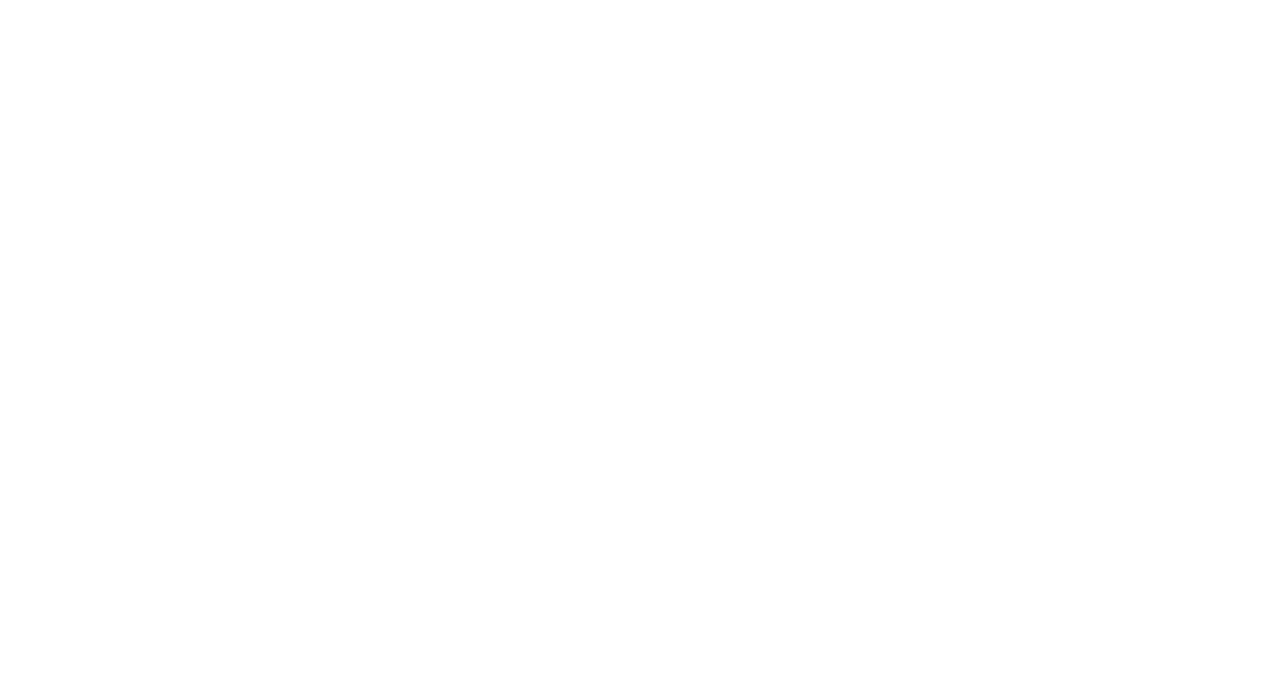
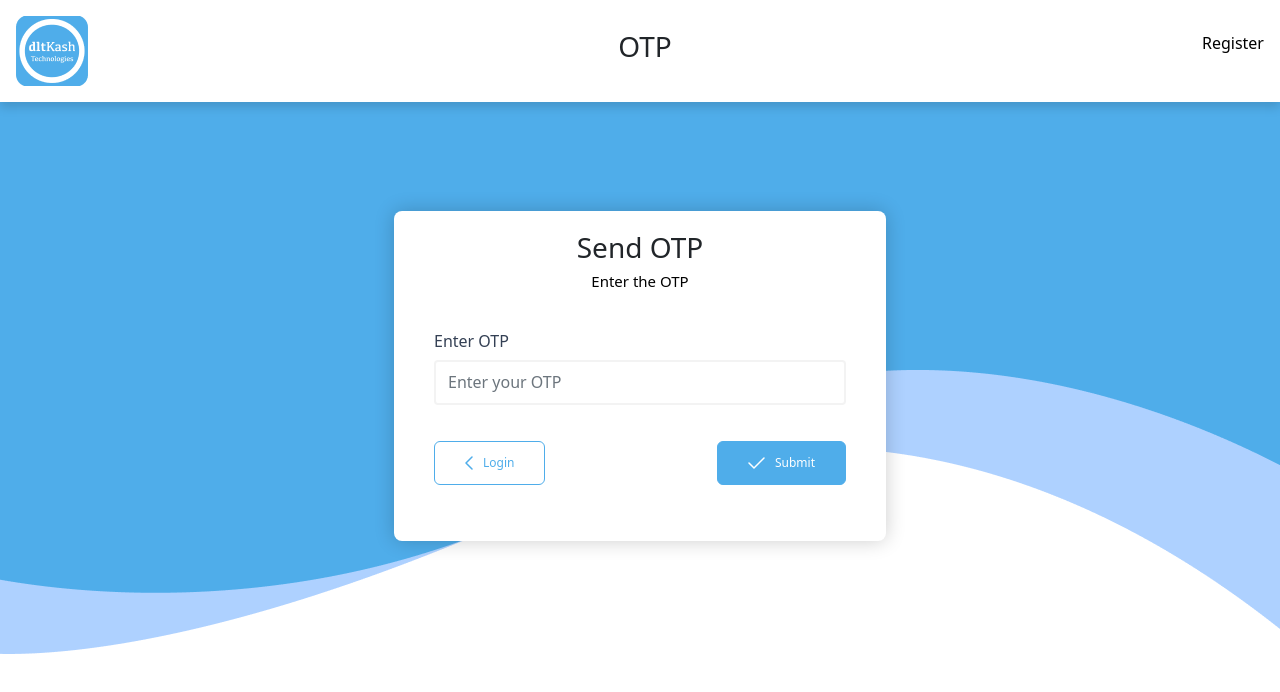
Before and after one commit to ankurkashyap2/dltkash-frontend, a React (Create React App) app: page /otp in a window 1280 px wide. Before the commit this address had no page. Shown: the top 692 px of the page. Built offline with nearby package versions, Linux system fonts and the light colour scheme.

Commit message:
Reset and otp screen

```diff
--- a/src/pages/index.jsx
+++ b/src/pages/index.jsx
@@ -6,6 +6,8 @@ import Login from "./login";
 import Register from "./register";
 import Forgot from "./forgot";
 import Dashboard from "./dashboard";
+import ResetPassword from "./reset";
+import Otp from "./otp";
 
 const AppRoutes = (props) => {
 	return (
@@ -14,6 +16,8 @@ const AppRoutes = (props) => {
 				<Route path="/login" element={<Login {...props} />} />
 				<Route path="/register" element={<Register {...props} />} />
 				<Route path="/forgot-password" element={<Forgot {...props} />} />
+				<Route path="/otp" element={<Otp {...props} />} />
+				<Route path="/reset-password" element={<ResetPassword {...props} />} />
 				<Route path="/dashboard" element={<Dashboard {...props} />} />
 				<Route path="/" element={<Login {...props} />} />
 			</Routes>
--- /dev/null
+++ b/src/pages/otp.jsx
@@ -0,0 +1,48 @@
+import React from "react";
+import Form from "react-bootstrap/Form";
+import Button from "react-bootstrap/Button";
+import { ReactComponent as RightArrow } from "../components/icons/rightarrow.svg";
+import { ReactComponent as TickIcon } from "../components/icons/tick.svg";
+import Navbar from "../components/navbar";
+import "../styles/login.css";
+
+const Otp = () => {
+	return (
+		<>
+			<Navbar page="OTP" />
+			<div class="main-content">
+				<div className="outer-box">
+					<div className="login-box">
+						<h3>Send OTP</h3>
+						<p>Enter the OTP </p>
+						<form noValidate autoComplete="off" className="form-align">
+							<Form className="form-align">
+								<Form.Group className="mb-3" controlId="exampleForm.ControlInput1">
+									<Form.Label className="text-bottom">
+										Enter OTP
+									</Form.Label>
+									<Form.Control
+										type="text"
+										placeholder="Enter your OTP"
+										className="field-size mb-3"
+									/>
+									<Button className="btn-outlined" href="/login">
+
+										<RightArrow className="icon-login" />
+										Login
+									</Button>
+									<Button className="btn-position btn-filled">
+										<TickIcon className="icon-login" />
+										Submit
+									</Button>
+								</Form.Group>
+							</Form>
+						</form>
+					</div>
+				</div>
+			</div>
+		</>
+	);
+};
+
+export default Otp;
--- /dev/null
+++ b/src/pages/reset.jsx
@@ -0,0 +1,56 @@
+import React from "react";
+import Form from "react-bootstrap/Form";
+import Button from "react-bootstrap/Button";
+import { ReactComponent as RightArrow } from "../components/icons/rightarrow.svg";
+import { ReactComponent as TickIcon } from "../components/icons/tick.svg";
+import Navbar from "../components/navbar";
+import "../styles/login.css";
+
+const Reset = () => {
+	return (
+		<>
+			<Navbar page="Reset Password" />
+			<div class="main-content">
+				<div className="outer-box">
+					<div className="login-box">
+						<h3>Reset Password</h3>
+						<p>Enter the details below to reset the password</p>
+						<form noValidate autoComplete="off" className="form-align">
+							<Form className="form-align">
+								<Form.Group className="mb-3" controlId="exampleForm.ControlInput1">
+									<Form.Label className="text-bottom">
+										Password
+									</Form.Label>
+									<Form.Control
+										type="password"
+										placeholder="Enter Password"
+										className="field-size mb-3"
+									/>
+									<Form.Label className="text-bottom">
+										Confirm Password
+									</Form.Label>
+									<Form.Control
+										type="password"
+										placeholder="Enter Confirm Password "
+										className="field-size mb-3"
+									/>
+									<Button className="btn-outlined" href="/login">
+
+										<RightArrow className="icon-login" />
+										Login
+									</Button>
+									<Button className="btn-position btn-filled">
+										<TickIcon className="icon-login" />
+										Reset Password
+									</Button>
+								</Form.Group>
+							</Form>
+						</form>
+					</div>
+				</div>
+			</div>
+		</>
+	);
+};
+
+export default Reset;
```
Also changed, not shown: 1 other file (tests, documents, lock files or other folders).
